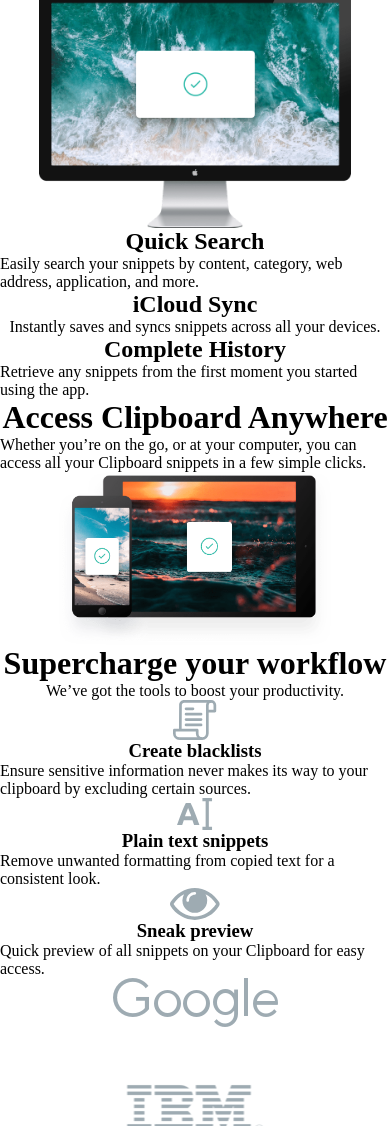
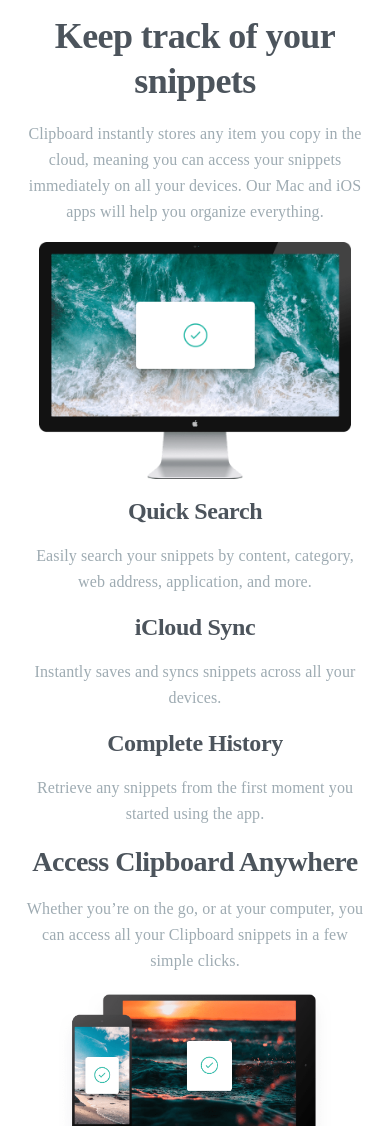
Before and after one commit to AnanoMakharashvili/Clipboard-landing-page-master, a plain HTML site: page index.html in a window 390 px wide. Shown: the part 874-2000 px from the top of the page. Drawn offline with Linux system fonts and the light colour scheme; a web font is replaced by a local one.

Commit message:
Complete mobile version layout and functionality

```diff
--- a/index.html
+++ b/index.html
@@ -4,7 +4,7 @@
     <meta name="viewport" content="width=device-width, initial-scale=1.0" />
     <link rel="stylesheet" href="styless.css" />
     <link rel="icon" href="assets/favicon-32x32.png" />
-    <title>Clipboard landing page master</title>
+    <title>echo "# Clipboard-landing-page-master" >> README.md</title>
   </head>
   <body>
     <main>
@@ -26,8 +26,8 @@
         <button class="button-one">Download for iOS</button>
         <button class="button-two">Download for Mac</button>
       </div>
-      <h1>Keep track of your snippets</h1>
-      <p>
+      <h1 class="keep-track-style">Keep track of your snippets</h1>
+      <p class="paragraph-style">
         Clipboard instantly stores any item you copy in the cloud, meaning you
         can access your snippets immediately on all your devices. Our Mac and
         iOS apps will help you organize everything.
@@ -37,20 +37,22 @@
         rel="image-computer"
         class="image-computer"
       />
-      <h2>Quick Search</h2>
-      <span
+      <h2 class="search-sync-section">Quick Search</h2>
+      <span class="search-sync-span-section"
         >Easily search your snippets by content, category, web address,
         application, and more.</span
       >
-      <h2>iCloud Sync</h2>
-      <span>Instantly saves and syncs snippets across all your devices.</span>
-      <h2>Complete History</h2>
-      <span
+      <h2 class="search-sync-section">iCloud Sync</h2>
+      <span class="search-sync-span-section"
+        >Instantly saves and syncs snippets across all your devices.</span
+      >
+      <h2 class="search-sync-section">Complete History</h2>
+      <span class="search-sync-span-section"
         >Retrieve any snippets from the first moment you started using the
         app.</span
       >
-      <h1>Access Clipboard Anywhere</h1>
-      <span
+      <h1 class="access-style">Access Clipboard Anywhere</h1>
+      <span class="access-span-style"
         >Whether you’re on the go, or at your computer, you can access all your
         Clipboard snippets in a few simple clicks.</span
       >
@@ -59,21 +61,23 @@
         rel="image-devices"
         class="image-devices"
       />
-      <h1>Supercharge your workflow</h1>
-      <span>We’ve got the tools to boost your productivity.</span>
+      <h1 class="supercharge-style">Supercharge your workflow</h1>
+      <span class="span-style"
+        >We’ve got the tools to boost your productivity.</span
+      >
       <img
         src="assets/icon-blacklist.svg"
         rel="icon-blacklist"
         class="icon-blacklist"
       />
-      <h3>Create blacklists</h3>
-      <span
+      <h3 class="icon-blacklist-style">Create blacklists</h3>
+      <span class="span-style"
         >Ensure sensitive information never makes its way to your clipboard by
         excluding certain sources.</span
       >
       <img src="assets/icon-text.svg" rel="icon-text" class="icon-text" />
-      <h3>Plain text snippets</h3>
-      <span
+      <h3 class="icon-blacklist-style">Plain text snippets</h3>
+      <span class="span-style"
         >Remove unwanted formatting from copied text for a consistent
         look.</span
       >
@@ -82,8 +86,8 @@
         rel="icon-preview"
         class="icon-preview"
       />
-      <h3>Sneak preview</h3>
-      <span
+      <h3 class="icon-blacklist-style">Sneak preview</h3>
+      <span class="span-style"
         >Quick preview of all snippets on your Clipboard for easy access.</span
       >
       <div class="logo-section">
@@ -108,19 +112,22 @@
           class="logo-vector-graphics"
         />
       </div>
-      <h1>Clipboard for iOS and Mac OS</h1>
-      <span
+      <h1 class="clipboard-style">Clipboard for iOS and Mac OS</h1>
+      <span class="span-style"
         >Available for free on the App Store. Download for Mac or iOS, sync with
         iCloud and you’re ready to start adding to your clipboard.</span
       >
       <button class="button-one">Download for iOS</button>
       <button class="button-two">Download for Mac</button>
       <img src="assets/logo.svg" rel="logo" class="logo-two" />
+      <div class="contact-section">
         <span>FAQs</span>
         <span>Contact Us</span>
         <span>Privacy Policy</span>
         <span>Press Kit</span>
         <span>Install Guide</span>
+      </div>
+      <footer>
         <img
           src="assets/icon-facebook.svg"
           rel="icon-facebook"
@@ -136,6 +143,7 @@
           rel="icon-instagram"
           class="icon-instagram"
         />
+      </footer>
     </main>
   </body>
 </html>
--- a/styless.css
+++ b/styless.css
@@ -4,13 +4,14 @@
   margin: 0;
   padding: 0;
   box-sizing: border-box;
-  font-family: Bai Jamjuree SemiBold;
 }
 
 main {
   display: flex;
   flex-direction: column;
   align-items: center;
+  padding: 21px;
+  gap: 17px;
 }
 
 .logo {
@@ -36,6 +37,7 @@ header {
   line-height: 40px;
   letter-spacing: -0.52173912525177px;
   text-align: center;
+  font-family: Bai Jamjuree SemiBold;
 }
 
 .button-section {
@@ -78,6 +80,32 @@ header {
   border-radius: 28px;
 }
 
+.keep-track-style {
+  font-family: Bai Jamjuree SemiBold;
+  font-size: 36px;
+  font-weight: 600;
+  line-height: 45px;
+  letter-spacing: -0.5869565010070801px;
+  text-align: center;
+  color: #4c545c;
+}
+
+.contact-section {
+  font-family: Bai Jamjuree;
+  font-size: 18px;
+  font-weight: 400;
+  line-height: 30px;
+  letter-spacing: 0.13500000536441803px;
+  text-align: center;
+  text-underline-position: from-font;
+  text-decoration-skip-ink: none;
+  color: #4c545c;
+  display: flex;
+  flex-direction: column;
+  align-items: center;
+  gap: 20px;
+}
+
 .image-computer {
   width: 312px;
 }
@@ -86,9 +114,96 @@ header {
   width: 272px;
 }
 
+.supercharge-style {
+  color: #4c545c;
+  font-size: 32px;
+  font-weight: 600;
+  line-height: 40px;
+  letter-spacing: -0.52173912525177px;
+  text-align: center;
+  font-family: Bai Jamjuree SemiBold;
+}
+
+.span-style {
+  font-family: Bai Jamjuree;
+  font-size: 16px;
+  font-weight: 400;
+  line-height: 26px;
+  letter-spacing: 0.11999999731779099px;
+  text-align: center;
+  color: #9eabb2;
+}
+
+.icon-blacklist-style {
+  font-family: Bai Jamjuree SemiBold;
+  font-size: 24px;
+  font-weight: 600;
+  line-height: 30px;
+  letter-spacing: -0.3913043141365051px;
+  text-align: center;
+  color: #4c545c;
+}
+
+.search-sync-section {
+  font-family: Bai Jamjuree SemiBold;
+  font-size: 24px;
+  font-weight: 600;
+  line-height: 30px;
+  letter-spacing: -0.3913043141365051px;
+  text-align: center;
+  color: #4c545c;
+}
+
+.search-sync-span-section {
+  font-family: Bai Jamjuree;
+  font-size: 16px;
+  font-weight: 400;
+  line-height: 26px;
+  letter-spacing: 0.11999999731779099px;
+  text-align: center;
+  color: #9eabb2;
+}
+
+.access-style {
+  font-family: Bai Jamjuree SemiBold;
+  font-size: 28px;
+  font-weight: 600;
+  line-height: 35px;
+  letter-spacing: -0.4565216898918152px;
+  text-align: center;
+  color: #4c545c;
+}
+
+.access-span-style {
+  font-family: Bai Jamjuree;
+  font-size: 16px;
+  font-weight: 400;
+  line-height: 26px;
+  letter-spacing: 0.11999999731779099px;
+  text-align: center;
+  color: #9eabb2;
+}
+
 .logo-section {
   display: flex;
   flex-direction: column;
   align-items: center;
   gap: 57px;
 }
+
+.clipboard-style {
+  color: #4c545c;
+  font-size: 28px;
+  font-weight: 600;
+  line-height: 40px;
+  letter-spacing: -0.52173912525177px;
+  text-align: center;
+  font-family: Bai Jamjuree SemiBold;
+}
+
+footer {
+  display: flex;
+  flex-direction: row;
+  align-items: center;
+  gap: 40px;
+}
```
Lines whose indentation alone changed are shown as unchanged.
